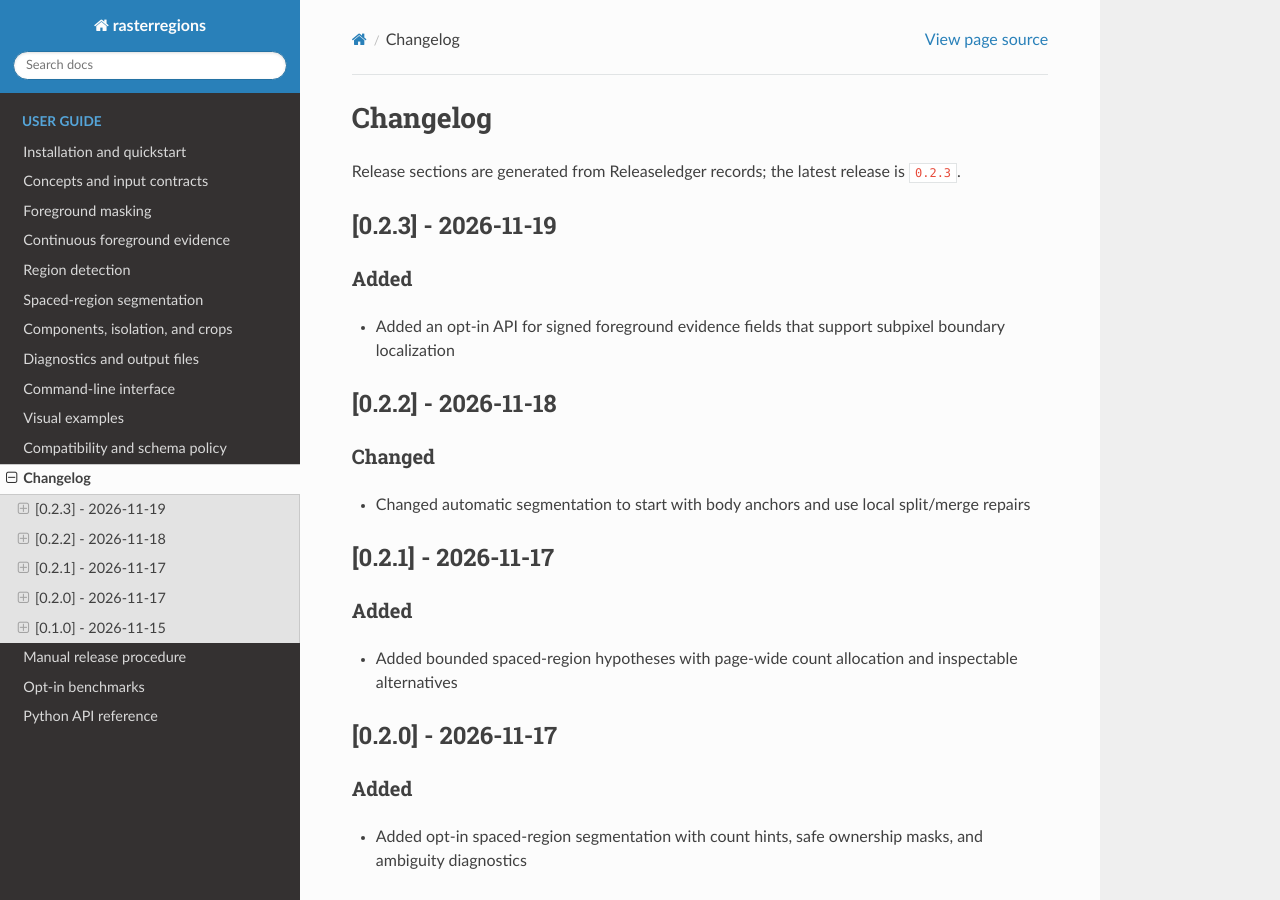
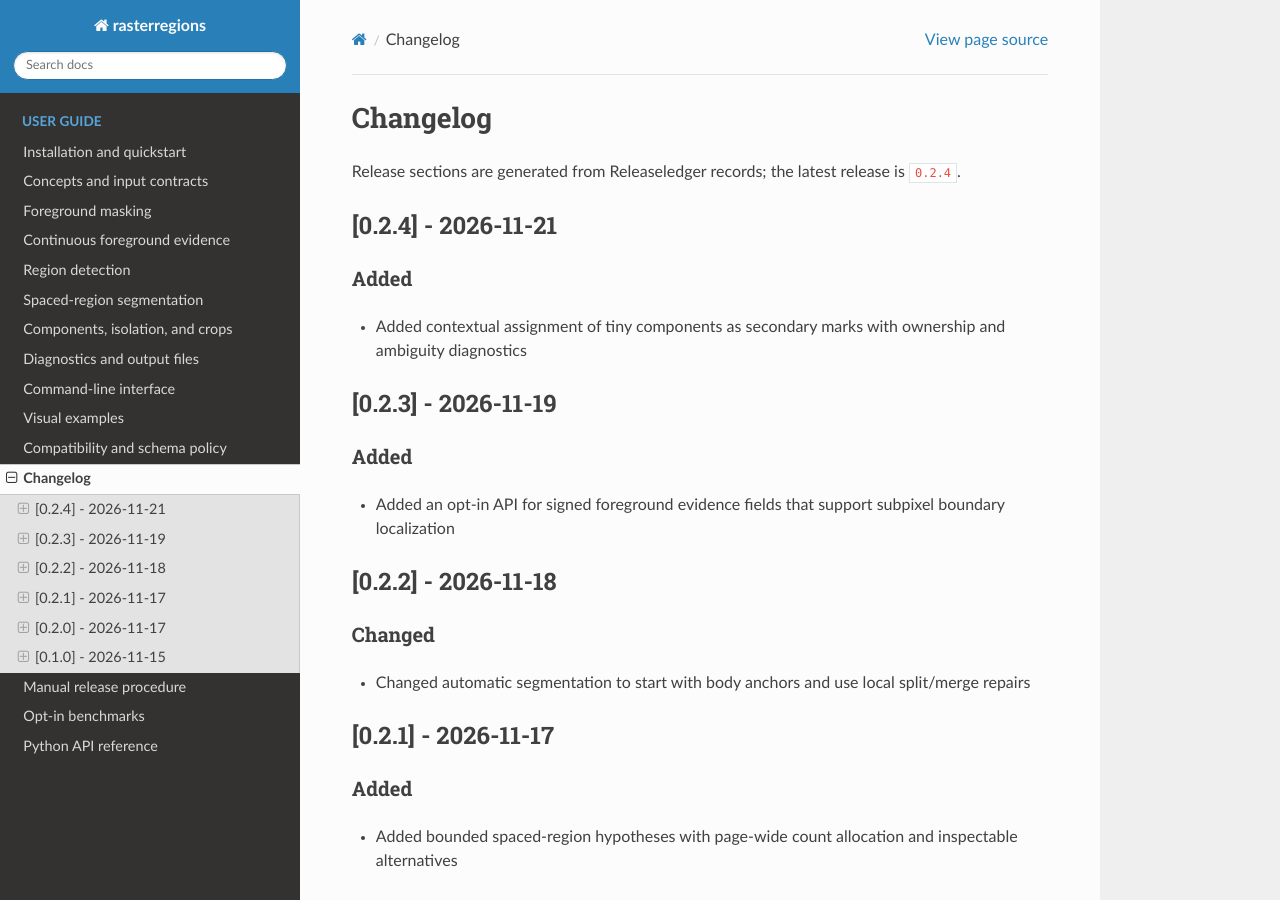
Before and after one commit to schreibatlas/rasterregions, a Sphinx documentation site: the page built from docs/changelog.md, in a window 1280 px wide and 900 px high. Built offline with Sphinx 7.4.7 and the Read the Docs theme 3.1.0, drawn with Linux system fonts in a browser that asks for light colours.

Commit message:
chore: pre-commit

```diff
--- a/docs/changelog.md
+++ b/docs/changelog.md
@@ -1,6 +1,12 @@
 # Changelog
 
-Release sections are generated from Releaseledger records; the latest release is `0.2.3`.
+Release sections are generated from Releaseledger records; the latest release is `0.2.4`.
+
+## [0.2.4] - 2026-11-21
+### Added
+- Added contextual assignment of tiny components as secondary marks with ownership and ambiguity diagnostics
+
+<!-- generated by releaseledger -->
 
 ## [0.2.3] - 2026-11-19
 ### Added
```
Also changed, not shown: .ledger/releaseledger/data/ledgers/main/releases/0.2.4/entries/entry-0001.md (added), .ledger/releaseledger/data/ledgers/main/releases/0.2.4/release.md (added), 8 other files.
